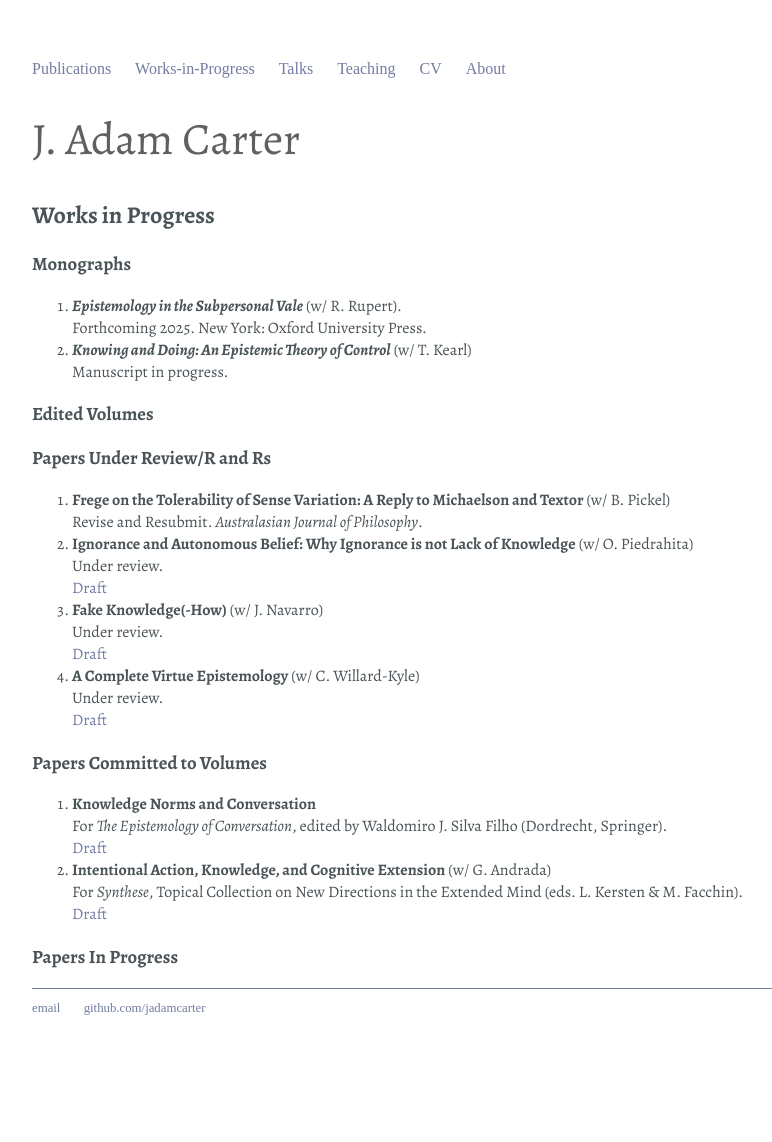
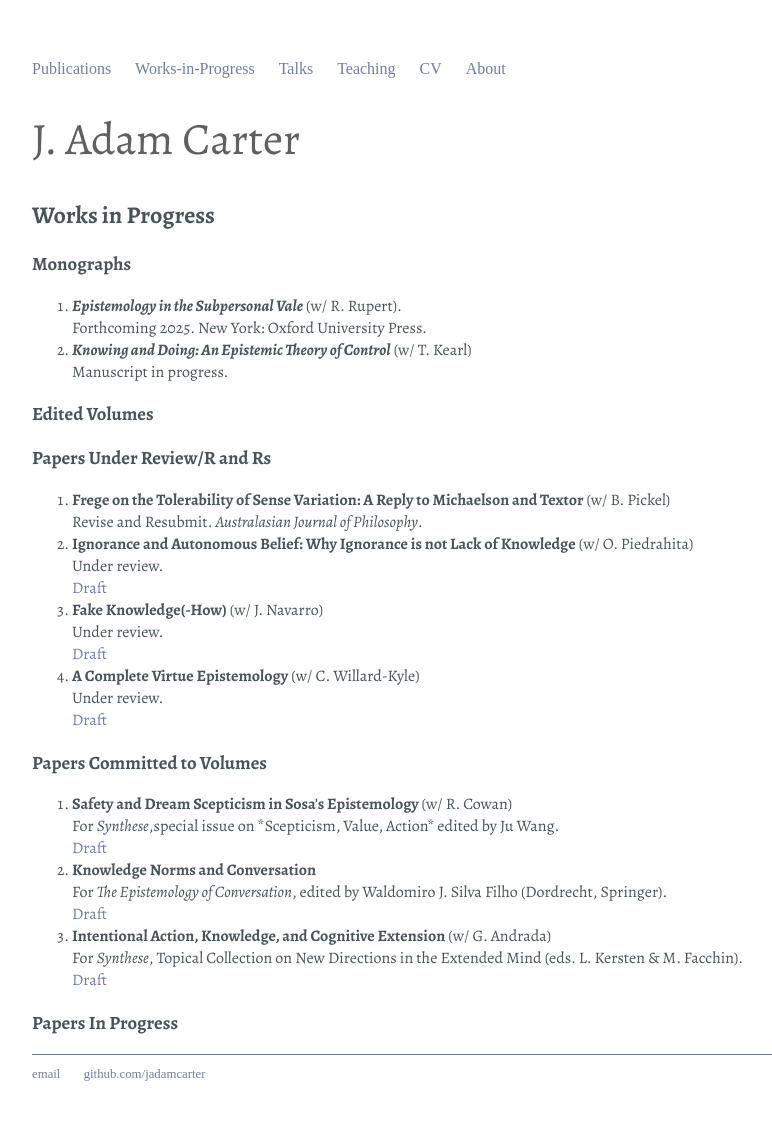
Before and after one commit to jadamcarter/jadamcarter.github.io, a Jekyll site: the page built from Works-in-Progress/index.html, in a window 1280 px wide. Shown: the whole page, without its empty margins (160-932 px from the left). Built offline with Jekyll 4.4.1, drawn with Linux system fonts in a browser that asks for light colours; some web fonts are replaced; before the commit the page ends 1076 px from its top, so only the background shows below that.

Commit message:
cowan synt

```diff
--- a/Works-in-Progress/index.html
+++ b/Works-in-Progress/index.html
@@ -36,7 +36,12 @@ title: J. Adam Carter
 
 	<h3>Papers Committed to Volumes</h3>
 
-	<ol><li><strong>Knowledge Norms and Conversation </strong><br/>
+	<ol><li><strong>Safety and Dream Scepticism in Sosa's Epistemology </strong> (w/ R. Cowan) <br/>
+		For <i>Synthese</i>,special issue on *Scepticism, Value, Action* edited by Ju Wang.<br/>
+		<a href="https://gla-my.sharepoint.com/:b:/g/personal/adam_carter_glasgow_ac_uk/EboHrikNAZRHqP_Lx9zP9LcBHcpA2Z3ePJ6Oh2ZsNfs4JA?e=nPwii8
+">Draft</a></li>
+
+	<li><strong>Knowledge Norms and Conversation </strong><br/>
 		For <i>The Epistemology of Conversation</i>, edited by Waldomiro J. Silva Filho (Dordrecht, Springer).<br/>
 		<a href="https://gla-my.sharepoint.com/:b:/g/personal/adam_carter_glasgow_ac_uk/EXgYtZV-k3tLsN5-H3hKxmoBXuqMeodbZ5nuoizITFYypw?e=07F5de
 ">Draft</a></li>
```
